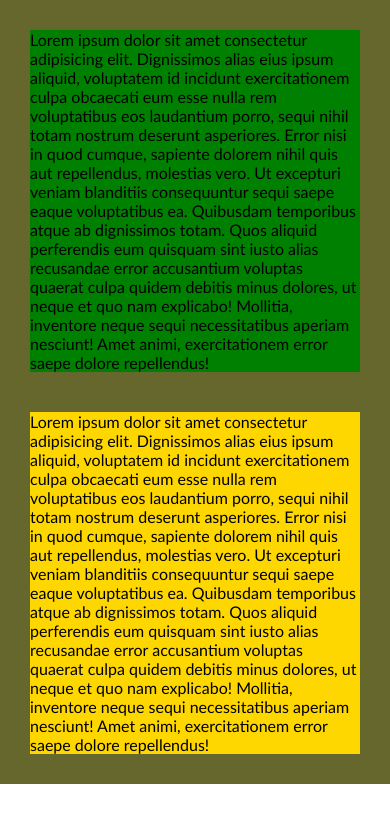
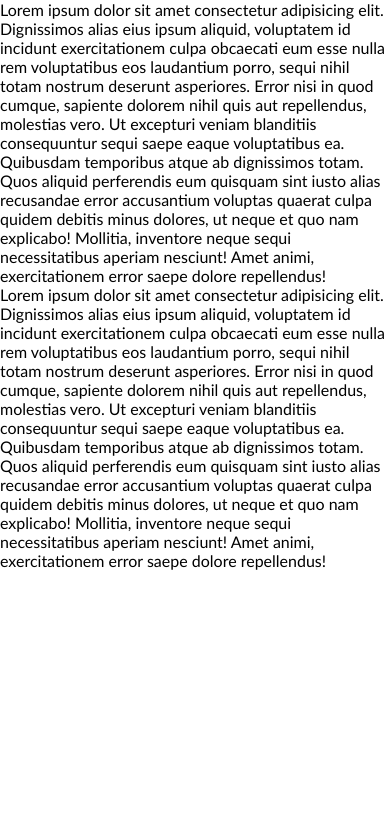
Before and after one commit to zazeli/4-coming-soon, a website: page index.html in a window 390 px wide. Drawn offline with Linux system fonts and the light colour scheme; files whose address does not match are found by name.

Commit message:
Layout preparations

```diff
--- a/css/base/variables.css
+++ b/css/base/variables.css
@@ -0,0 +1,3 @@
+:root {
+    --primary-color: #BAD2F4;
+}
--- a/css/pages/home.css
+++ b/css/pages/home.css
@@ -11,66 +11,3 @@
 @import '../components/progress-bar.css';
 
 /* CUSTOM STYLES BELOW THIS COMMENT; FOR THIS PAGE */
-
-.container {
-    display: inline-block;
-    width: 1000px;
-    margin-left: calc(50% - 500px);
-    background-color: darkcyan;
-}
-
-.container > .left {
-    width: 40%;
-    float: left;
-    margin-right: 5%;
-    background-color: gold;
-}
-
-.container > .right {
-    width: 55%;
-    float: left;
-    background-color: green;
-}
-
-/* min-width */
-/* max-width */
-@media (max-width: 1100px) {
-    .container {
-        width: 800px;
-        margin-left: calc(50% - 400px);
-        background-color: crimson;
-    }
-}
-
-@media (max-width: 900px) {
-    .container {
-        width: 600px;
-        margin-left: calc(50% - 300px);
-        background-color: rgb(59, 147, 47);
-    }
-
-    .container > .left {
-    width: 100%;
-    margin-right: 0;
-    margin-top: 40px;
-    }
-
-    .container > .right {
-    width: 100%;
-    }
-}
-
-
-@media (max-width: 700px) {
-    .container {
-        width: 400px;
-        margin-left: calc(50% - 200px);
-        background-color: rgb(103, 45, 74);
-}
-@media (max-width: 500px) {
-    .container {
-        width: 100%;
-        margin-left: 0;
-        padding: 30px;
-        background-color: rgb(102, 103, 45);
-}
```
